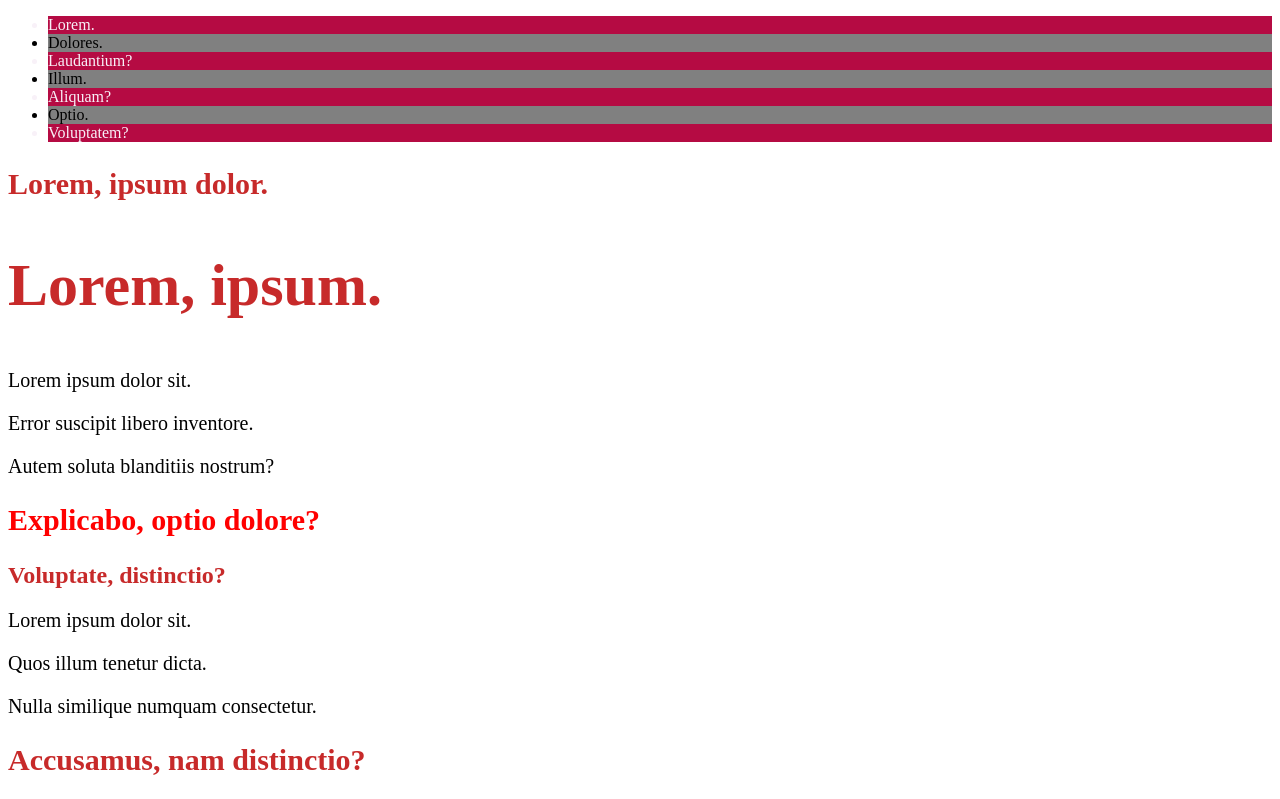
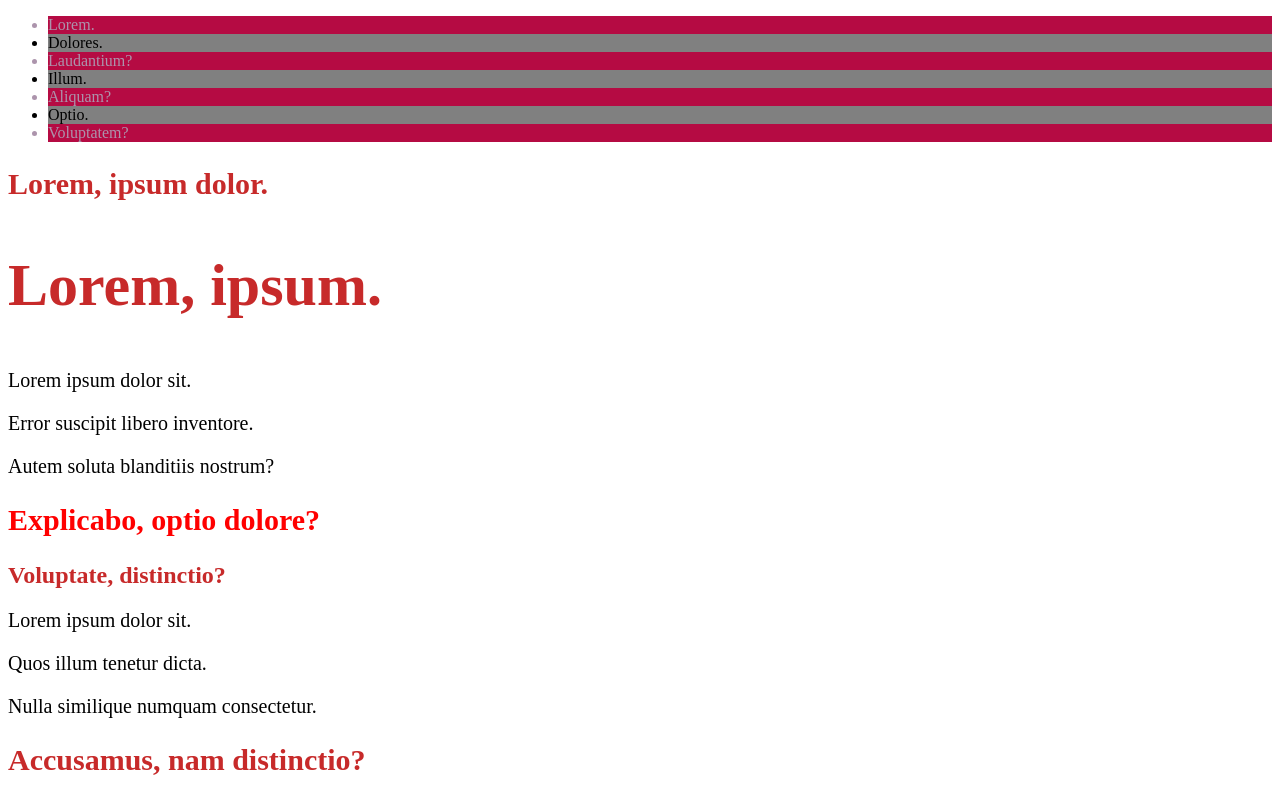
Before and after one commit to bestekilic/Kodluyoruz-CSS, a plain HTML site: page index.html in a window 1280 px wide. Shown: the top 799 px of the page. Drawn offline with Linux system fonts and the light colour scheme.

Commit message:
kodluyoruz.css added

```diff
--- a/css/kodluyoruz.css
+++ b/css/kodluyoruz.css
@@ -25,7 +25,7 @@ li:nth-child(even) {
 }
 
 li:nth-child(2n-1) {
-    color: rgb(248, 241, 248);
+    color: rgb(172, 148, 172);
 }
 
 h1, h2, h3, h4, h5, h6 {
```
